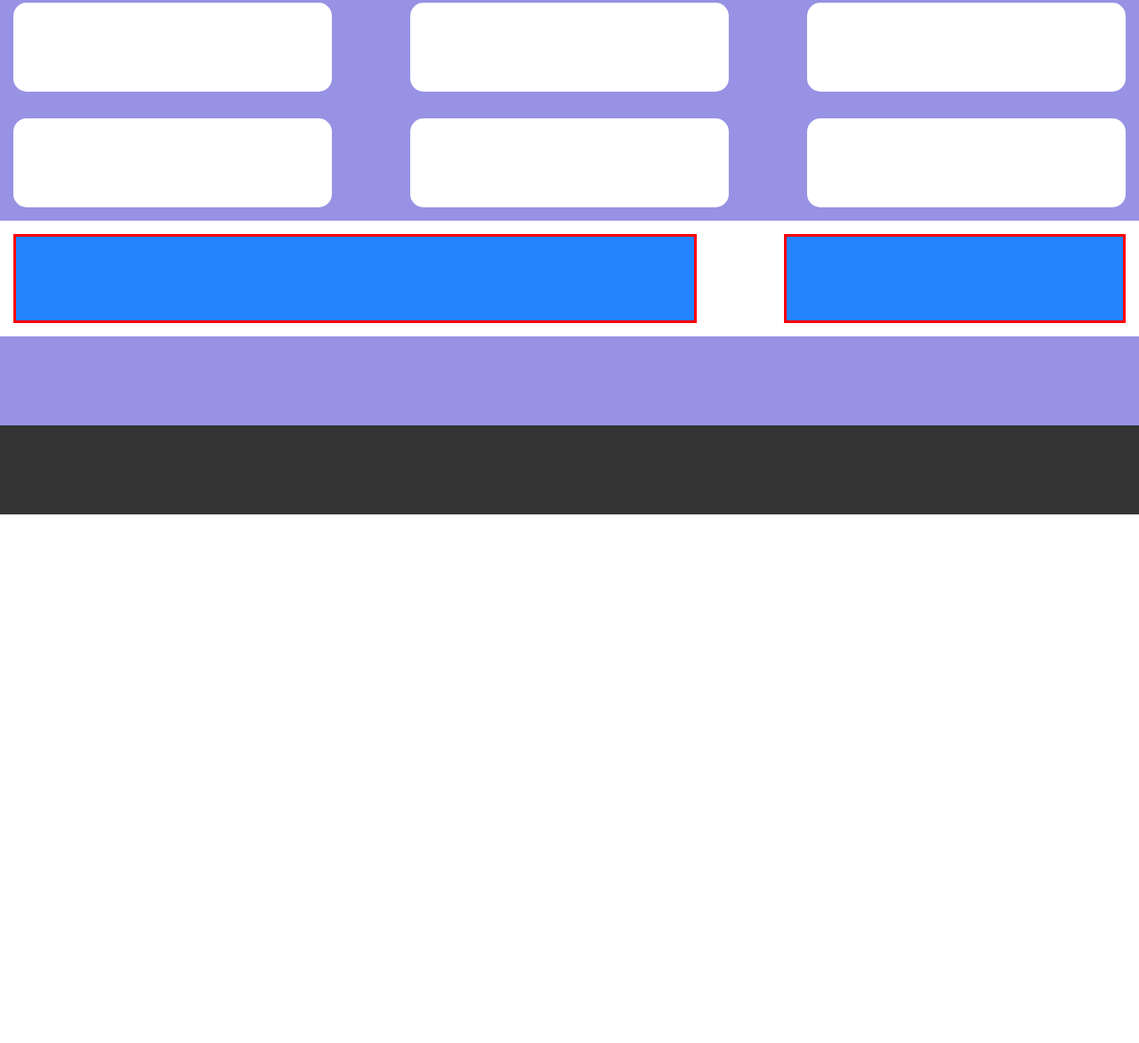
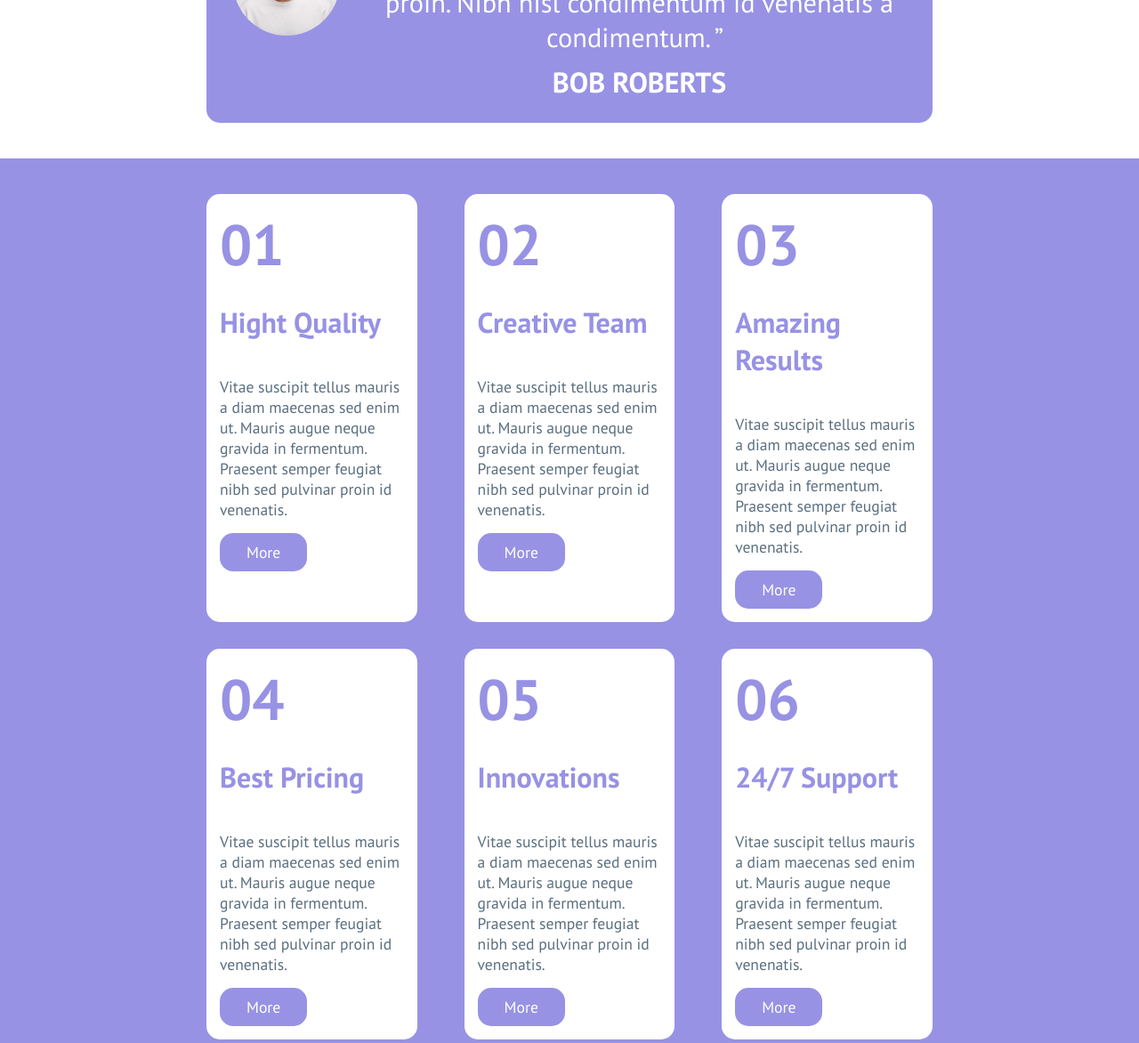
Before and after one commit to aniellonigrocogliano/htmlcss-responsive-layout, a plain HTML site: page index.html in a window 1280 px wide. Shown: the part 2765-3937 px from the top of the page at 89% size. Before the commit the page ends 3343 px from the top, so only its background shows below. Drawn offline with Linux system fonts and the light colour scheme.

Commit message:
add: section benefit

```diff
--- a/css/style.css
+++ b/css/style.css
@@ -256,15 +256,49 @@ display: inline-block;
 }
 
 /* Section benefit */
+#benefit {
+    align-items: stretch;
+}
+.fucsia-color{
+    background-color: var(--fuchsia);
+}
 .col-benefit {
     background-color: var(--white);
     width: 100%;
     margin: 15px;
+    padding:15px;
     border-radius: 15px;
-    /* debug */
-    height: 100px;
 }
 
+#benefit span{
+    font-size: 4rem;
+    margin-top: 25px;
+    margin-bottom: 25px;
+    color: var(--fuchsia);
+    font-weight: bold;
+}
+#benefit h3{
+    margin-top: 25px;
+    margin-bottom: 25px;
+    color: var(--fuchsia);
+    font-weight: bold;
+    font-size: clamp(1rem, 0.3rem + 5vw, 2rem);
+}
+#benefit p{
+    padding-top: 15px;
+    padding-bottom: 15px;
+    color: var(--gray-text);
+    font-size: clamp(1rem, 0.3rem + 1vw, 1.6rem);
+}
+#benefit button{
+    background-color: var(--fuchsia);
+    color: var(--white);
+    border-radius: 15px;
+    padding: 10px 30px 10px 30px;
+    font-size: clamp(1rem, 0.3rem + 1vw, 1.6rem);
+    cursor: pointer;
+    border: none;
+}
 /* section abaout */
 .col-about {
     width: 100%;
--- a/index.html
+++ b/index.html
@@ -129,7 +129,7 @@
         </section>
         <!-- End section strategic plannig -->
         <!-- Section testimonial -->
-        <section id="testimonial">
+        <section id="testimonial" class="container">
             <div class="col-testimonial">
                 <h5>TESTIMONIAL</h5>
                 <h3>We are committed expert partners</h3>
@@ -139,35 +139,73 @@
             <div class="col-testimonial">
                 <div class="card"><img src="./img/testimonial1.jpg" alt="Testimonial"></div>
                 <div class="card-text">
-                    <q>Vitae suscipit tellus mauris a diam maecenas sed enim ut. Mauris augue neque gravida in fermentum. Praesent semper feugiat nibh pulvinar proin. </q>
+                    <q>Vitae suscipit tellus mauris a diam maecenas sed enim ut. Mauris augue neque gravida in
+                        fermentum. Praesent semper feugiat nibh pulvinar proin. </q>
                     <h4>NAT REYNOLDS</h4>
                 </div>
             </div>
             <div class="col-testimonial">
                 <div class="card"><img src="./img/testimonial2.jpg" alt="Testimonial"></div>
                 <div class="card-text">
-                    <q>Pharetra vel turpis nunc eget lorem. Quisque id diam vel quam elementum pulvinar etiam. Urna porttitor rhoncus dolor purus non enim praesent elementum.  </q>
-                    <h4>NAT REYNOLDS</h4>
+                    <q>Pharetra vel turpis nunc eget lorem. Quisque id diam vel quam elementum pulvinar etiam. Urna
+                        porttitor rhoncus dolor purus non enim praesent elementum. </q>
+                    <h4>CELIA ALMEDA</h4>
                 </div>
             </div>
-               <div class="col-testimonial">
+            <div class="col-testimonial">
                 <div class="card"><img src="./img/testimonial3.jpg" alt="Testimonial"></div>
                 <div class="card-text">
-                    <q>VMauris augue neque gravida in fermentum. Praesent semper feugiat nibh sed pulvinar proin. Nibh nisl condimentum id venenatis a condimentum.  </q>
+                    <q>VMauris augue neque gravida in fermentum. Praesent semper feugiat nibh sed pulvinar proin. Nibh
+                        nisl condimentum id venenatis a condimentum. </q>
                     <h4>BOB ROBERTS</h4>
                 </div>
             </div>
         </section>
         <!-- End section testimonial -->
         <!-- Section benefit work -->
-        <section id="benefit">
-            <div class="col-benefit"></div>
-            <div class="col-benefit"></div>
-            <div class="col-benefit"></div>
-            <div class="col-benefit"></div>
-            <div class="col-benefit"></div>
-            <div class="col-benefit"></div>
-        </section>
+       <div class="fucsia-color"><section id="benefit" class="container">
+            <div class="col-benefit">
+                <span>01</span>
+                <h3>Hight Quality</h3>
+                <p>Vitae suscipit tellus mauris a diam maecenas sed enim ut. Mauris augue neque gravida in fermentum.
+                    Praesent semper feugiat nibh sed pulvinar proin id venenatis.</p>
+                <button> More </button>
+            </div>
+            <div class="col-benefit">
+                <span>02</span>
+                <h3>Creative Team</h3>
+                <p>Vitae suscipit tellus mauris a diam maecenas sed enim ut. Mauris augue neque gravida in fermentum.
+                    Praesent semper feugiat nibh sed pulvinar proin id venenatis.</p>
+                <button> More </button>
+            </div>
+            <div class="col-benefit">
+                <span>03</span>
+                <h3>Amazing Results</h3>
+                <p>Vitae suscipit tellus mauris a diam maecenas sed enim ut. Mauris augue neque gravida in fermentum.
+                    Praesent semper feugiat nibh sed pulvinar proin id venenatis.</p>
+                <button> More </button>
+            </div>
+            <div class="col-benefit">
+                <span>04</span>
+                <h3>Best Pricing</h3>
+                <p>Vitae suscipit tellus mauris a diam maecenas sed enim ut. Mauris augue neque gravida in fermentum.
+                    Praesent semper feugiat nibh sed pulvinar proin id venenatis.</p>
+                <button> More </button>
+            </div>
+            <div class="col-benefit">
+                <span>05</span>
+                <h3>Innovations</h3>
+                <p>Vitae suscipit tellus mauris a diam maecenas sed enim ut. Mauris augue neque gravida in fermentum.
+                    Praesent semper feugiat nibh sed pulvinar proin id venenatis.</p>
+                <button> More </button>
+            </div>
+            <div class="col-benefit">
+                <span>06</span>
+                <h3>24/7 Support</h3>
+                <p>Vitae suscipit tellus mauris a diam maecenas sed enim ut. Mauris augue neque gravida in fermentum. Praesent semper feugiat nibh sed pulvinar proin id venenatis.</p>
+                <button> More </button>
+                            </div>
+        </section></div>
         <!-- End section benefit work -->
         <!-- Section about us -->
         <section id="about">
```
